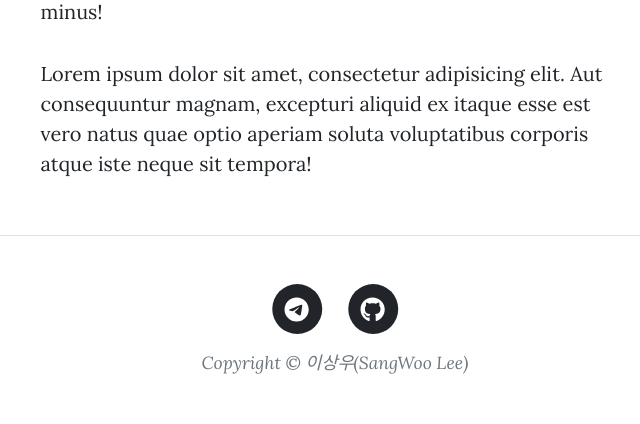
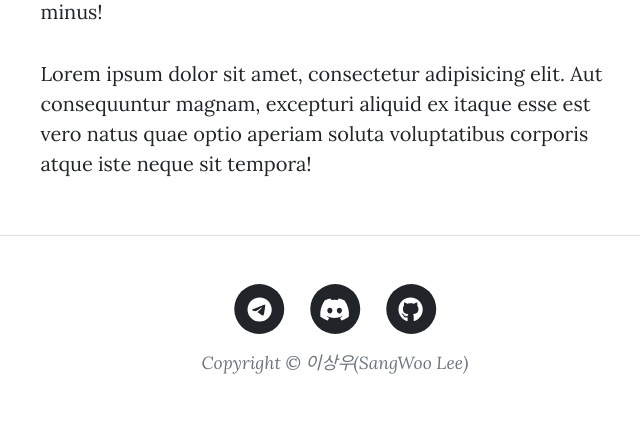
Before and after one commit to s4ngwoo/Blog, a Django app: template templates/about.html in a window 1280 px wide. Shown: the part 669-1093 px from the top of the page, without its empty margins (305-945 px from the left). Run offline with Django 4.2, Linux system fonts and the light colour scheme; the template is opened without the code that fills it, so the values that code supplies are empty; some libraries are stand-ins or nearby versions.

Commit message:
add discord link.

```diff
--- a/templates/footer.html
+++ b/templates/footer.html
@@ -27,6 +27,16 @@
                         </a>
                     </li>
 
+                    <!--Discord-->
+                    <li class="list-inline-item">
+                        <a href="https://discord.gg/Ha3SYGVzC4" target="_blank">
+                            <span class="fa-stack fa-lg">
+                                <i class="fas fa-circle fa-stack-2x"></i>
+                                <i class="fab fa-discord fa-stack-1x fa-inverse"></i>
+                            </span>
+                        </a>
+                    </li>
+
                     <!-- Github -->
                     <li class="list-inline-item">
                         <a href="https://github.com/s4ngwoo" target="_blank">
```
